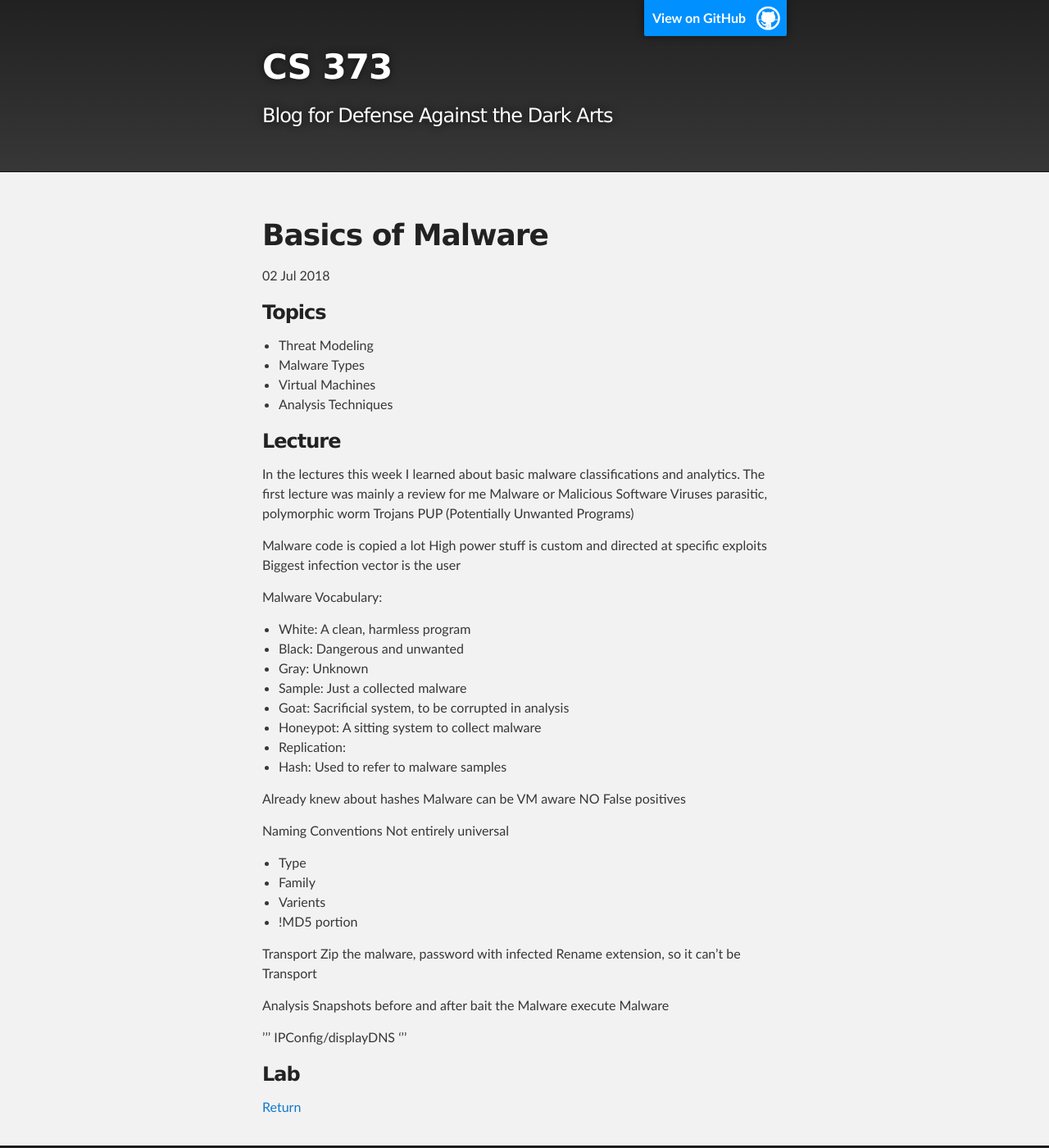
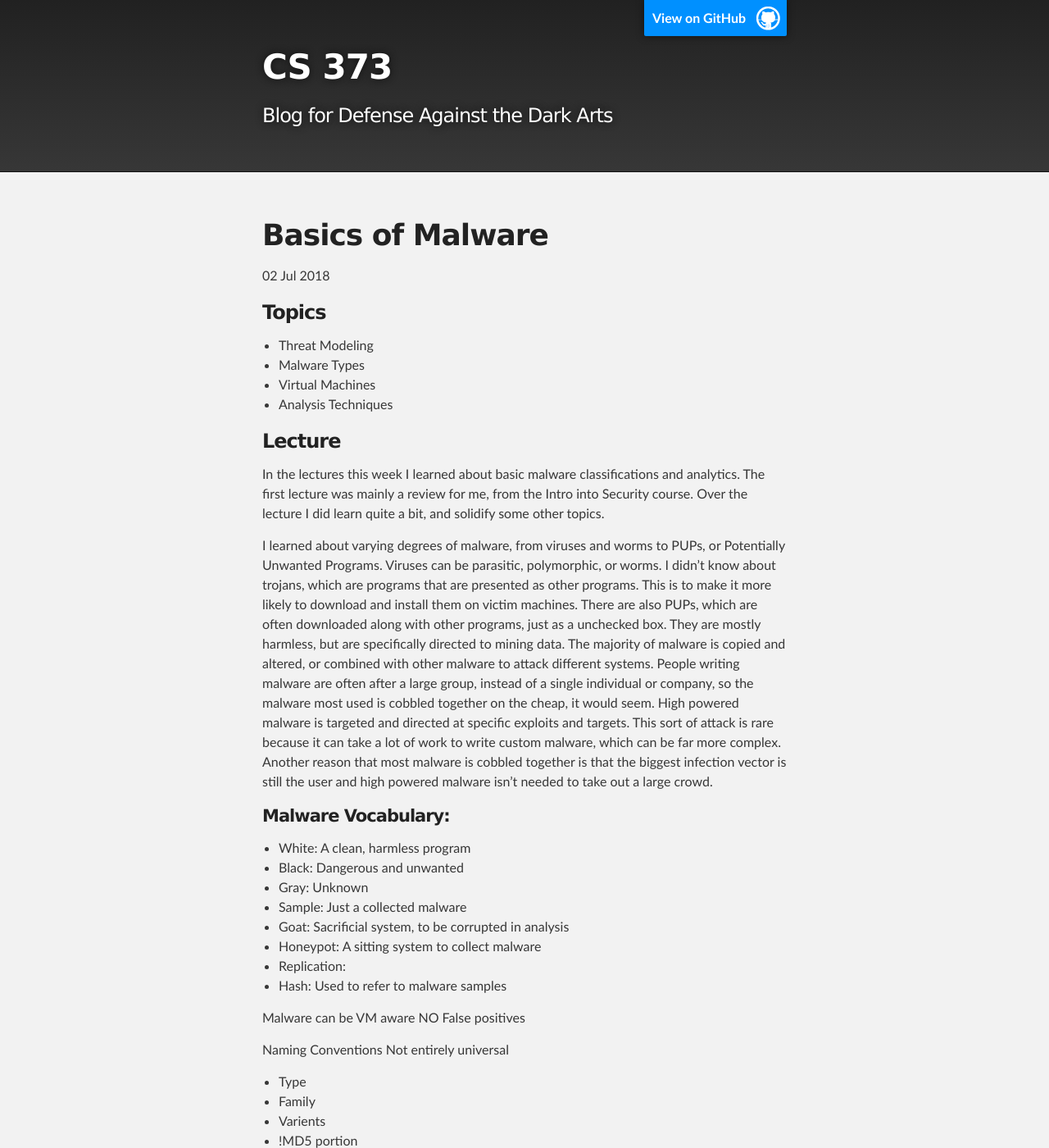
Before and after one commit to shephern/CS373, a Jekyll site: the page built from docs/basics-of-malware.md, in a window 1280 px wide and 1400 px high. Shown: the whole window at 82% size. Built offline with Jekyll 4.4.1, drawn with Linux system fonts in a browser that asks for light colours.

Commit message:
Partially done with week1

```diff
--- a/docs/_layouts/post.html
+++ b/docs/_layouts/post.html
@@ -6,4 +6,5 @@ layout: default
 
 <div class="post">
   {{ content }}
+  <a href="https://shephern.github.io/CS373/">Return</a>
 </div>
--- a/docs/basics-of-malware.md
+++ b/docs/basics-of-malware.md
@@ -16,19 +16,22 @@ permalink: /blog/basics-of-malware.html
 ### Lecture
 
 In the lectures this week I learned about basic malware classifications and analytics.
-The first lecture was mainly a review for me
-Malware or Malicious Software
-Viruses
- parasitic, polymorphic
- worm
-Trojans
-PUP (Potentially Unwanted Programs)
+The first lecture was mainly a review for me, from the Intro into Security course.
+Over the lecture I did learn quite a bit, and solidify some other topics.
 
-Malware code is copied a lot
-High power stuff is custom and directed at specific exploits
-Biggest infection vector is the user
+I learned about varying degrees of malware, from viruses and worms to PUPs, or Potentially Unwanted Programs.
+Viruses can be parasitic, polymorphic, or worms.
+I didn't know about trojans, which are programs that are presented as other programs.
+This is to make it more likely to download and install them on victim machines.
+There are also PUPs, which are often downloaded along with other programs, just as a unchecked box.
+They are mostly harmless, but are specifically directed to mining data.
+The majority of malware is copied and altered, or combined with other malware to attack different systems.
+People writing malware are often after a large group, instead of a single individual or company, so the malware most used is cobbled together on the cheap, it would seem.
+High powered malware is targeted and directed at specific exploits and targets.
+This sort of attack is rare because it can take a lot of work to write custom malware, which can be far more complex.
+Another reason that most malware is cobbled together is that the biggest infection vector is still the user and high powered malware isn't needed to take out a large crowd.
 
-Malware Vocabulary:
+#### Malware Vocabulary:
 
  - White: A clean, harmless program
  - Black: Dangerous and unwanted
@@ -39,7 +42,6 @@ Malware Vocabulary:
  - Replication:
  - Hash: Used to refer to malware samples
 
-Already knew about hashes
 Malware can be VM aware
 NO False positives
 
```
Also changed, not shown: other parts of docs/basics-of-malware.md (+0 -2 lines).
